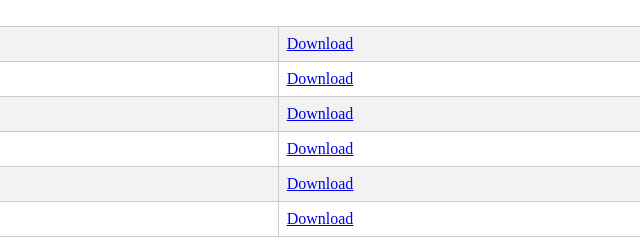
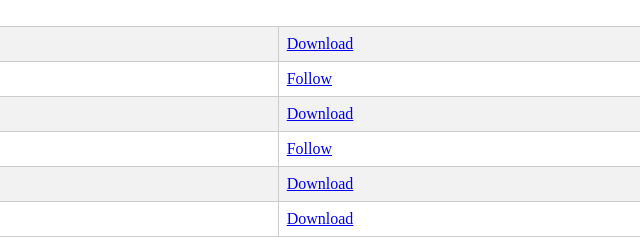
Before and after one commit to zoro1109/zoro1109.github.io, a plain HTML site: page index.html in a window 1280 px wide. Shown: the part 192-432 px from the top of the page, 281-921 px from the left. Drawn offline with Linux system fonts and the light colour scheme.

Commit message:
Update index.html

```diff
--- a/index.html
+++ b/index.html
@@ -41,7 +41,7 @@
           </tr>
           <tr>
             <td>RPA</td>
-            <td><a href="/assets/RPA.txt">Download</a></td>
+            <td><a href="https://drive.google.com/drive/folders/1tXaNHwOd4utJb0ZQnNnE9a2BEVRlMM-Z?usp=sharing">Follow</a></td>
           </tr>
             <tr>
             <td>IOT</td>
@@ -49,7 +49,7 @@
           </tr>
           <tr>
             <td>AWT</td>
-            <td><a href="https://drive.google.com/drive/folders/1tXaNHwOd4utJb0ZQnNnE9a2BEVRlMM-Z?usp=sharing">Download</a></td>
+            <td><a href="#">Follow</a></td>
           </tr>
           <tr>
             <td>UI</td>
```
